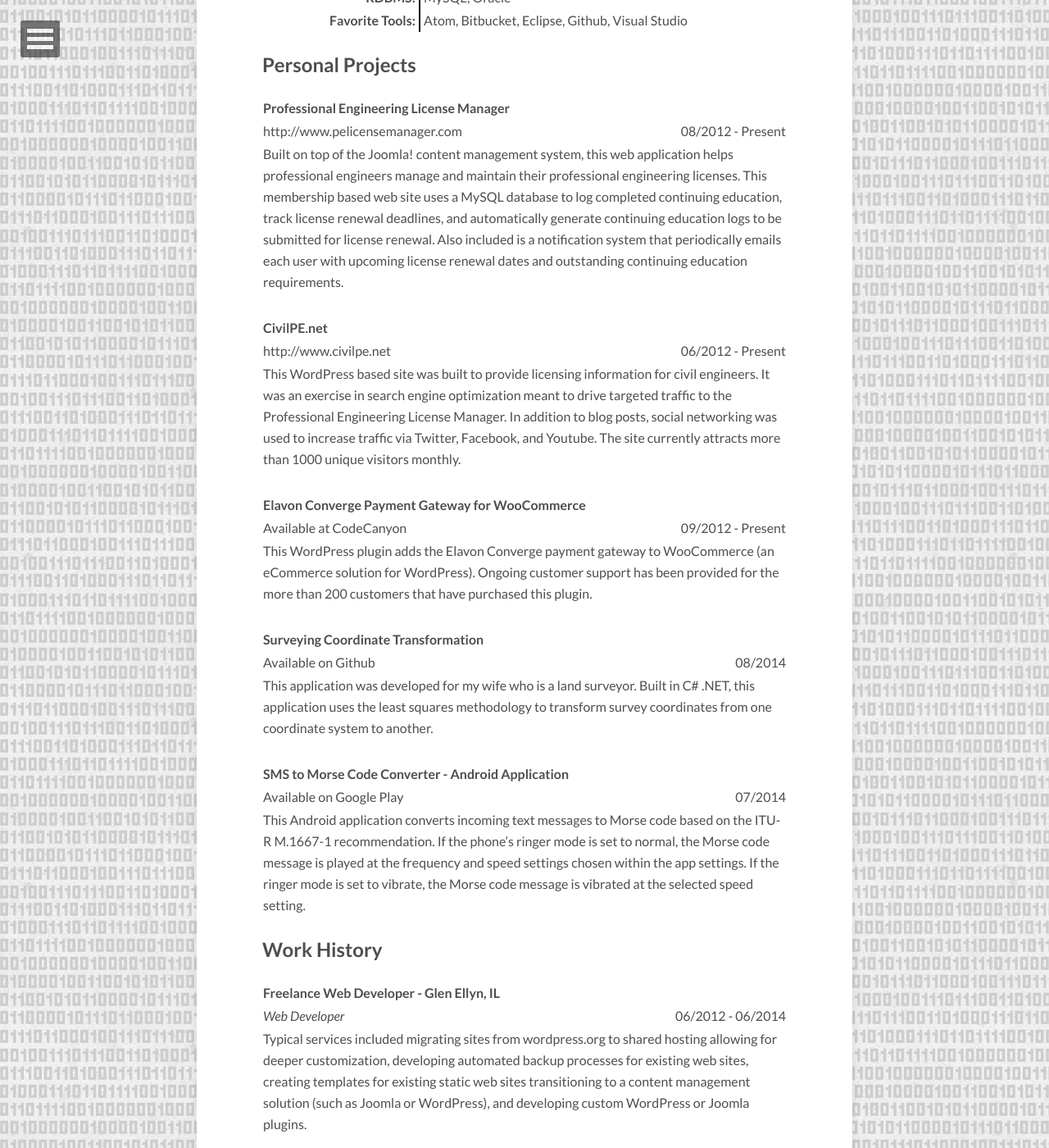
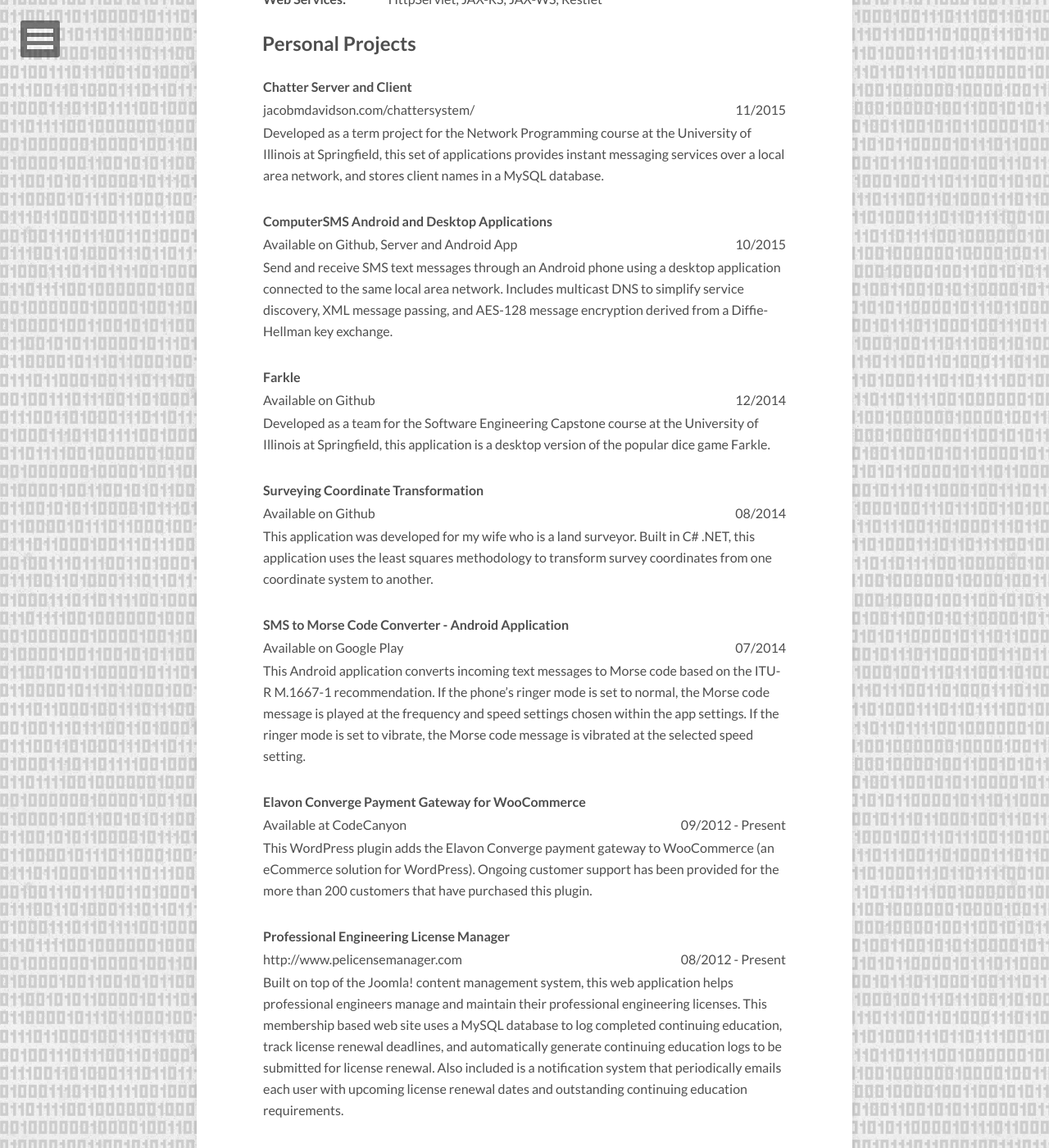
Before and after one commit to JacobMDavidson/JacobMDavidson.github.io, a Jekyll site: the page built from about/index.md, in a window 1280 px wide and 1400 px high, scrolled down 2081 px. Shown: the whole window at 82% size. Built offline with Jekyll 4.4.1, drawn with Linux system fonts in a browser that asks for light colours; nearby versions of some CDN libraries; some of the changed text lies outside the part shown.

Commit message:
Updated about me page to match resume, and added additional projects

```diff
--- a/about/index.md
+++ b/about/index.md
@@ -110,10 +110,6 @@
       <td style="text-align: left">Graduate Research Seminar</td>
     </tr>
     <tr>
-      <td style="text-align: left"> </td>
-      <td style="text-align: left">(Currently Taking)</td>
-    </tr>
-    <tr>
       <td style="text-align: left">CSC 570</td>
       <td style="text-align: left">Web Services</td>
     </tr>
@@ -129,10 +125,6 @@
       <td style="text-align: left">CSC 583</td>
       <td style="text-align: left">Network Programming</td>
     </tr>
-    <tr>
-      <td style="text-align: left"> </td>
-      <td style="text-align: left">(Currently Taking)</td>
-    </tr>
 
   </tbody>
 </table>
@@ -144,28 +136,36 @@
 <table rules="groups">
   <tbody>
     <tr>
-      <td style="text-align: right; border-right: 2px solid black; width: 30%"><strong>Operating Systems:</strong>&nbsp;</td>
-      <td style="text-align: left">&nbsp;MS Windows, Mac OS X, Linux (Ubuntu, Mint, Arch), UNIX (Solaris)</td>
+      <td style="text-align: left"><strong>CMS:</strong></td>
+      <td style="text-align: left">Jekyll, Joomla, Wordpress</td>
     </tr>
     <tr>
-      <td style="text-align: right; border-right: 2px solid black; width: 30%"><strong>Programming Languages:</strong>&nbsp;</td>
-      <td style="text-align: left">&nbsp;C#, Java, JavaScript, PHP, SQL</td>
+      <td style="text-align: left"><strong>DBMS:</strong></td>
+      <td style="text-align: left">MySQL, Oracle</td>
     </tr>
     <tr>
-      <td style="text-align: right; border-right: 2px solid black; width: 30%"><strong>Web Development:</strong>&nbsp;</td>
-      <td style="text-align: left">&nbsp;HTML, CSS, Jekyll, Joomla!, Wordpress</td>
+      <td style="text-align: left"><strong>IDE:</strong></td>
+      <td style="text-align: left">Android Studio, Eclipse, Visual Studio</td>
     </tr>
     <tr>
-      <td style="text-align: right; border-right: 2px solid black; width: 30%"><strong>Web Services:</strong>&nbsp;</td>
-      <td style="text-align: left">&nbsp;HttpServlet, JAX-RS, JAX-WS, Restlet</td>
+      <td style="text-align: left"><strong>Languages:</strong></td>
+      <td style="text-align: left"><strong>Experienced:</strong> Java, PHP, HTML, CSS</td>
     </tr>
     <tr>
-      <td style="text-align: right; border-right: 2px solid black; width: 30%"><strong>RDBMS:</strong>&nbsp;</td>
-      <td style="text-align: left">&nbsp;MySQL, Oracle</td>
+      <td style="text-align: left"></td>
+      <td style="text-align: left"><strong>Intermediate:</strong> C#, JavaScript, Pascal, SQL, XML</td>
     </tr>
     <tr>
-      <td style="text-align: right; border-right: 2px solid black; width: 30%"><strong>Favorite Tools:</strong>&nbsp;</td>
-      <td style="text-align: left">&nbsp;Atom, Bitbucket, Eclipse, Github, Visual Studio</td>
+      <td style="text-align: left"></td>
+      <td style="text-align: left"><strong>Novice:</strong> C, C++, LaTeX, Lisp, Prolog, Python</td>
+    </tr>
+    <tr>
+      <td style="text-align: left"><strong>OS:</strong></td>
+      <td style="text-align: left">Windows, OS X, Linux (Ubuntu, Mint, Arch)</td>
+    </tr>
+    <tr>
+      <td style="text-align: left"><strong>Web Services:</strong></td>
+      <td style="text-align: left">HttpServlet, JAX-RS, JAX-WS, Restlet</td>
     </tr>
   </tbody>
 </table>
@@ -176,48 +176,48 @@
 
 <table rules="groups">
   <tbody>
+  <tr>
+    <th style="text-align: left" colspan="2"><a href="{{ site.url }}/chattersystem/">Chatter Server and Client</a></th>
+  </tr>
+  <tr>
+    <td style="text-align: left"><a href="{{ site.url }}/chattersystem/">jacobmdavidson.com/chattersystem/</a></td>
+    <td style="text-align: right">11/2015</td>
+  </tr>
+  <tr>
+    <td style="text-align: left" colspan="2">
+      Developed as a term project for the Network Programming course at the University of Illinois at Springfield, this set of applications provides instant messaging services over a local area network, and stores client names in a MySQL database.
+    </td>
+  </tr>
+  <tr>
+    <td style="text-align: left"> </td>
+    <td style="text-align: left"> </td>
+  </tr>
+  <tr>
+    <th style="text-align: left" colspan="2"><a href="{{ site.url }}/computersms/">ComputerSMS Android and Desktop Applications</a></th>
+  </tr>
+  <tr>
+    <td style="text-align: left">Available on Github, <a href="https://github.com/JacobMDavidson/ComputerSMSServer">Server</a> and <a href="https://github.com/JacobMDavidson/ComputerSMS">Android App</a></td>
+    <td style="text-align: right">10/2015</td>
+  </tr>
+  <tr>
+    <td style="text-align: left" colspan="2">
+      Send and receive SMS text messages through an Android phone using a desktop application connected to the same local area network. Includes multicast DNS to simplify service discovery, XML message passing, and AES-128 message encryption derived from a Diffie-Hellman key exchange.
+    </td>
+  </tr>
+  <tr>
+    <td style="text-align: left"> </td>
+    <td style="text-align: left"> </td>
+  </tr>
     <tr>
-      <th style="text-align: left" colspan="2"><a href="{{ site.url }}/pelicensemanager/">Professional Engineering License Manager</a></th>
+      <th style="text-align: left" colspan="2"><a href="{{ site.url }}/farkle/">Farkle</a></th>
     </tr>
     <tr>
-      <td style="text-align: left"><a href="http://www.pelicensemanager.com">http://www.pelicensemanager.com</a></td>
-      <td style="text-align: right">08/2012 - Present</td>
+      <td style="text-align: left"><a href="https://github.com/JacobMDavidson/farkle-csc478">Available on Github</a></td>
+      <td style="text-align: right">12/2014</td>
     </tr>
     <tr>
       <td style="text-align: left" colspan="2">
-        Built on top of the Joomla! content management system, this web application helps professional engineers manage and maintain their professional engineering licenses. This membership based web site uses a MySQL database to log completed continuing education, track license renewal deadlines, and automatically generate continuing education logs to be submitted for license renewal. Also included is a notification system that periodically emails each user with upcoming license renewal dates and outstanding continuing education requirements.
-      </td>
-    </tr>
-    <tr>
-      <td style="text-align: left"> </td>
-      <td style="text-align: left"> </td>
-    </tr>
-    <tr>
-      <th style="text-align: left" colspan="2"><a href="{{ site.url }}/civilpenet/">CivilPE.net</a></th>
-    </tr>
-    <tr>
-      <td style="text-align: left"><a href="http://www.civilpe.net">http://www.civilpe.net</a></td>
-      <td style="text-align: right">06/2012 - Present</td>
-    </tr>
-    <tr>
-      <td style="text-align: left" colspan="2">
-        This WordPress based site was built to provide licensing information for civil engineers. It was an exercise in search engine optimization meant to drive targeted traffic to the Professional Engineering License Manager. In addition to blog posts, social networking was used to increase traffic via Twitter, Facebook, and Youtube. The site currently attracts more than 1000 unique visitors monthly.
-      </td>
-    </tr>
-    <tr>
-      <td style="text-align: left"> </td>
-      <td style="text-align: left"> </td>
-    </tr>
-    <tr>
-      <th style="text-align: left" colspan="2"><a href="{{ site.url }}/converge/">Elavon Converge Payment Gateway for WooCommerce</a></th>
-    </tr>
-    <tr>
-      <td style="text-align: left"><a href="http://codecanyon.net/item/elavon-virtualmerchant-gateway-for-woocommerce/2894233">Available at CodeCanyon</a></td>
-      <td style="text-align: right">09/2012 - Present</td>
-    </tr>
-    <tr>
-      <td style="text-align: left" colspan="2">
-        This WordPress plugin adds the Elavon Converge payment gateway to WooCommerce (an eCommerce solution for WordPress). Ongoing customer support has been provided for the more than 200 customers that have purchased this plugin.
+        Developed as a team for the Software Engineering Capstone course at the University of Illinois at Springfield, this application is a desktop version of the popular dice game Farkle.
       </td>
     </tr>
     <tr>
@@ -252,6 +252,54 @@
         This Android application converts incoming text messages to Morse code based on the ITU- R M.1667-1 recommendation. If the phone’s ringer mode is set to normal, the Morse code message is played at the frequency and speed settings chosen within the app settings. If the ringer mode is set to vibrate, the Morse code message is vibrated at the selected speed setting.
       </td>
     </tr>
+    <tr>
+      <td style="text-align: left"> </td>
+      <td style="text-align: left"> </td>
+    </tr>
+    <tr>
+      <th style="text-align: left" colspan="2"><a href="{{ site.url }}/converge/">Elavon Converge Payment Gateway for WooCommerce</a></th>
+    </tr>
+    <tr>
+      <td style="text-align: left"><a href="http://codecanyon.net/item/elavon-virtualmerchant-gateway-for-woocommerce/2894233">Available at CodeCanyon</a></td>
+      <td style="text-align: right">09/2012 - Present</td>
+    </tr>
+    <tr>
+      <td style="text-align: left" colspan="2">
+        This WordPress plugin adds the Elavon Converge payment gateway to WooCommerce (an eCommerce solution for WordPress). Ongoing customer support has been provided for the more than 200 customers that have purchased this plugin.
+      </td>
+    </tr>
+    <tr>
+      <td style="text-align: left"> </td>
+      <td style="text-align: left"> </td>
+    </tr>
+    <tr>
+      <th style="text-align: left" colspan="2"><a href="{{ site.url }}/pelicensemanager/">Professional Engineering License Manager</a></th>
+    </tr>
+    <tr>
+      <td style="text-align: left"><a href="http://www.pelicensemanager.com">http://www.pelicensemanager.com</a></td>
+      <td style="text-align: right">08/2012 - Present</td>
+    </tr>
+    <tr>
+      <td style="text-align: left" colspan="2">
+        Built on top of the Joomla! content management system, this web application helps professional engineers manage and maintain their professional engineering licenses. This membership based web site uses a MySQL database to log completed continuing education, track license renewal deadlines, and automatically generate continuing education logs to be submitted for license renewal. Also included is a notification system that periodically emails each user with upcoming license renewal dates and outstanding continuing education requirements.
+      </td>
+    </tr>
+    <tr>
+      <td style="text-align: left"> </td>
+      <td style="text-align: left"> </td>
+    </tr>
+    <tr>
+      <th style="text-align: left" colspan="2"><a href="{{ site.url }}/civilpenet/">CivilPE.net</a></th>
+    </tr>
+    <tr>
+      <td style="text-align: left"><a href="http://www.civilpe.net">http://www.civilpe.net</a></td>
+      <td style="text-align: right">06/2012 - Present</td>
+    </tr>
+    <tr>
+      <td style="text-align: left" colspan="2">
+        This WordPress based site was built to provide licensing information for civil engineers. It was an exercise in search engine optimization meant to drive targeted traffic to the Professional Engineering License Manager. In addition to blog posts, social networking was used to increase traffic via Twitter, Facebook, and Youtube. The site currently attracts more than 1000 unique visitors monthly.
+      </td>
+    </tr>
   </tbody>
 </table>
 
@@ -262,7 +310,8 @@
 <table rules="groups">
   <tbody>
     <tr>
-      <th style="text-align: left" colspan="2">Freelance Web Developer - Glen Ellyn, IL</th>
+      <th style="text-align: left">Freelance Web Developer</th>
+      <th style="text-align: right">Glen Ellyn, IL</th>
     </tr>
     <tr>
       <td style="text-align: left"><em>Web Developer</em></td>
@@ -270,7 +319,12 @@
     </tr>
     <tr>
       <td style="text-align: left" colspan="2">
-        Typical services included migrating sites from wordpress.org to shared hosting allowing for deeper customization, developing automated backup processes for existing web sites, creating templates for existing static web sites transitioning to a content management solution (such as Joomla or WordPress), and developing custom WordPress or Joomla plugins.
+        <ul style="margin: 0px;">
+          <li style="margin-bottom: 0px;">Migrated sites from WordPress.org to shared hosting allowing for deeper customization.</li>
+          <li style="margin-bottom: 0px;">Developed automatic backup processes for existing websites.</li>
+          <li style="margin-bottom: 0px;">Created templates for existing static websites transitioning to a CMS (such as Joomla or WordPress).</li>
+          <li style="margin-bottom: 0px;">Developed custom WordPress and Joomla plugins.</li>
+        </ul>
       </td>
     </tr>
     <tr>
@@ -278,7 +332,8 @@
       <td style="text-align: left"> </td>
     </tr>
     <tr>
-      <th style="text-align: left" colspan="2">Shive-Hattery, Inc. - Downers Grove, IL</th>
+      <th style="text-align: left">Shive-Hattery, Inc.</th>
+      <th style="text-align: right">Downers Grove, IL</th>
     </tr>
     <tr>
       <td style="text-align: left"><em>Structural Engineer</em></td>
@@ -286,7 +341,12 @@
     </tr>
     <tr>
       <td style="text-align: left" colspan="2">
-      Provided structural engineering design services and project management support in the industrial, educational, commercial, and telecom industries.
+        <ul style="margin: 0px;">
+          <li style="margin-bottom: 0px;">Provided comprehensive structural engineering design services and project management support for the industrial, educational, commercial, and telecom industries.</li>
+          <li style="margin-bottom: 0px;">Retrofitted existing structures to accommodate new tenants within the retail industry.</li>
+          <li style="margin-bottom: 0px;">Analyzed existing buildings, telecom towers, and water towers outfitted with new mobile network antennas.</li>
+          <li style="margin-bottom: 0px;">Collaborated on several projects using the Autodesk Revit building information modeling tool.</li>
+        </ul>
       </td>
     </tr>
     <tr>
@@ -294,7 +354,8 @@
       <td style="text-align: left"> </td>
     </tr>
     <tr>
-      <th style="text-align: left" colspan="2">Carl Walker, Inc. - Lombard, IL</th>
+      <th style="text-align: left">Carl Walker, Inc.</th>
+      <th style="text-align: right">Lombard, IL</th>
     </tr>
     <tr>
       <td style="text-align: left"><em>Project Engineer</em></td>
@@ -302,7 +363,13 @@
     </tr>
     <tr>
       <td style="text-align: left" colspan="2">
-        Provided comprehensive structural engineering design services and project management support for more than 30 unique parking structures.
+        <ul style="margin: 0px;">
+        <li style="margin-bottom: 0px;">Provided comprehensive structural engineering design services for more than 30 unique parking structures throughout the United States.</li>
+        <li style="margin-bottom: 0px;">Designed precast concrete, post-tensioned concrete, and steel framed structural systems in areas across the country ranging from low to high seismicity.</li>
+        <li style="margin-bottom: 0px;">Designed spread footing, auger cast pile, drilled pier, steel driven pile, and timber driven pile foundation systems.</li>
+        <li style="margin-bottom: 0px;">Served as lead structural engineer on four parking structure projects.</li>
+        <li style="margin-bottom: 0px;">Effectively managed the construction phase of a four supported level, horizontal expansion to an existing post-tensioned parking structure in Duluth, Minnesota.</li>
+        </ul>
       </td>
     </tr>
     <tr>
@@ -310,7 +377,8 @@
       <td style="text-align: left"> </td>
     </tr>
     <tr>
-      <th style="text-align: left" colspan="2">Drucker Zajdel Structural Engineers - Naperville, IL</th>
+      <th style="text-align: left">Drucker Zajdel Structural Engineers</th>
+      <th style="text-align: right">Naperville, IL</th>
     </tr>
     <tr>
       <td style="text-align: left"><em>Project Engineer</em></td>
@@ -318,7 +386,10 @@
     </tr>
     <tr>
       <td style="text-align: left" colspan="2">
-        Provided structural engineering design services for several small to mid-sized commercial and residential structures. Designed and detailed structural steel connections for steel fabricators.
+        <ul style="margin: 0px;">
+        <li style="margin-bottom: 0px;">Provided structural engineering design services for several small to mid-sized commercial and residential masonry, wood, and steel structures.</li>
+        <li style="margin-bottom: 0px;">Designed and detailed structural steel connections for two high-rise buildings in downtown Chicago.</li>
+        </ul>
       </td>
     </tr>
     <tr>
@@ -326,7 +397,8 @@
       <td style="text-align: left"> </td>
     </tr>
     <tr>
-      <th style="text-align: left" colspan="2">Carl Walker, Inc. - Indianapolis, IN</th>
+      <th style="text-align: left">Carl Walker, Inc.</th>
+      <th style="text-align: right">Indianapolis, IN</th>
     </tr>
     <tr>
       <td style="text-align: left"><em>Engineering Intern</em></td>
@@ -334,7 +406,11 @@
     </tr>
     <tr>
       <td style="text-align: left" colspan="2">
-        Provided structural engineering design support for one precast, and three post-tensioned parking structures constructed in the midwest.
+        <ul style="margin: 0px;">
+        <li style="margin-bottom: 0px;">Post-tensioned parking structure design.</li>
+        <li style="margin-bottom: 0px;">Retaining wall analysis and design.</li>
+        <li style="margin-bottom: 0px;">Foundation system analysis and design.</li>
+        </ul>
       </td>
     </tr>
     <tr>
@@ -342,10 +418,8 @@
       <td style="text-align: left"> </td>
     </tr>
     <tr>
-      <th style="text-align: left" colspan="2">WRG Design, Inc. - Portland, OR</th>
-    </tr>
-    <tr>
-      <td style="text-align: left" colspan="2">(Now Owned by Cardno)</td>
+      <th style="text-align: left">WRG Design, Inc. (Now Cardno)</th>
+      <th style="text-align: right">Portland, OR</th>
     </tr>
     <tr>
       <td style="text-align: left"><em>Design Technician</em></td>
@@ -353,7 +427,11 @@
     </tr>
     <tr>
       <td style="text-align: left" colspan="2">
-        Provided site design and drafting services for various commercial site development, and public road widening projects.
+        <ul style="margin: 0px;">
+        <li style="margin-bottom: 0px;">Grading design.</li>
+        <li style="margin-bottom: 0px;">Storm drain system design.</li>
+        <li style="margin-bottom: 0px;">Technical drafter for various site design projects.</li>
+        </ul>
       </td>
     </tr>
     <tr>
@@ -361,7 +439,8 @@
       <td style="text-align: left"> </td>
     </tr>
     <tr>
-      <th style="text-align: left" colspan="2">Marion County Public Works - Salem, OR</th>
+      <th style="text-align: left">Marion County Public Works</th>
+      <th style="text-align: right">Salem, OR</th>
     </tr>
     <tr>
       <td style="text-align: left"><em>Engineering Technician</em></td>
@@ -369,7 +448,11 @@
     </tr>
     <tr>
       <td style="text-align: left" colspan="2">
-        Provided design and drafting support for a variety of small civil, structural, and environmental projects.
+        <ul style="margin: 0px;">
+          <li style="margin-bottom: 0px;">Wood, masonry, and reinforced concrete structural analysis.</li>
+          <li style="margin-bottom: 0px;">Hydraulic analysis and design for stream improvements.</li>
+          <li style="margin-bottom: 0px;">Grading design for a wetland restoration.</li>
+        </ul>
       </td>
     </tr>
   </tbody>
```
